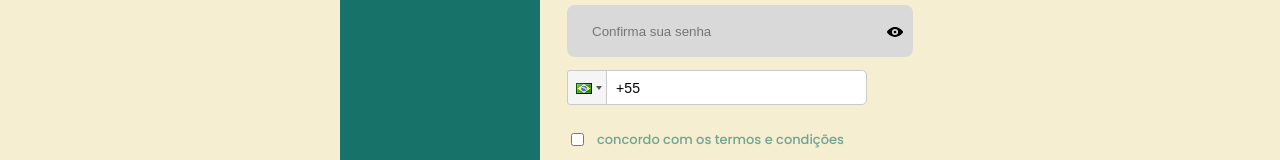
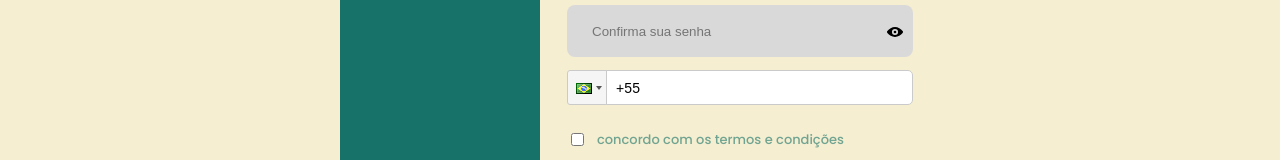
Before and after one commit to gaspartv/Freela-front, a React (Create React App) app: page /register in a window 1280 px wide. Shown: the part 450-610 px from the top of the page. Built offline with nearby package versions, Linux system fonts and the light colour scheme; no server answers; a web font is replaced by a local one.

Commit message:
Fix style modal setting

```diff
--- a/src/components/ModalAddService/styles.ts
+++ b/src/components/ModalAddService/styles.ts
@@ -13,6 +13,7 @@ export const ModalStyled = styled.div`
   z-index: 101;
   > span {
     padding: 16px;
+    width: 100%;
     > form {
       max-width: 400px;
       background-color: var(--Secondary);
@@ -20,7 +21,9 @@ export const ModalStyled = styled.div`
       flex-direction: column;
       padding: 32px;
       border-radius: 16px;
+      border: 2px solid var(--Primary-Hover);
       position: relative;
+      margin: 0 auto;
       > label {
         font-weight: 500;
         font-size: 20px;
--- a/src/components/ModalDeleteService/index.tsx
+++ b/src/components/ModalDeleteService/index.tsx
@@ -11,7 +11,7 @@ export const ModalDeleteService = () => {
     <ModalStyled>
       <span>
         <div>
-          <p>Você tem certeza que quer deletar o anuncio de serviço abaixo ?</p>
+          <p>Deletar o anuncio abaixo?</p>
           <h2>{delService[0].title}</h2>
           <div>
             <button onClick={() => deleteServiceApi(delService[0].id)}>
--- a/src/components/ModalDeleteService/styles.ts
+++ b/src/components/ModalDeleteService/styles.ts
@@ -13,6 +13,7 @@ export const ModalStyled = styled.div`
   z-index: 101;
   > span {
     padding: 16px;
+    width: 100%;
     > div {
       max-width: 400px;
       background-color: var(--Secondary);
@@ -20,9 +21,11 @@ export const ModalStyled = styled.div`
       flex-direction: column;
       padding: 32px;
       border-radius: 16px;
+      border: 2px solid var(--Primary-Hover);
       position: relative;
       gap: 12px;
       text-align: center;
+      margin: 0 auto;
       > div {
         display: flex;
         justify-content: center;
--- a/src/components/ModalEditService/index.tsx
+++ b/src/components/ModalEditService/index.tsx
@@ -1,7 +1,6 @@
 import { useContext } from "react";
 import { useForm } from "react-hook-form";
 import { yupResolver } from "@hookform/resolvers/yup";
-import { CloseIcon } from "@chakra-ui/icons";
 
 import { SettingContext } from "../../contexts/SettingContext";
 import { AddServiceSchema } from "../../validations/AddServiceSchema";
@@ -21,9 +20,6 @@ export const ModalEditService = () => {
     <ModalStyled>
       <span>
         <form onSubmit={handleSubmit(editServiceApi)}>
-          <span onClick={() => setOpenModalEdit(false)}>
-            <CloseIcon />
-          </span>
           <label>Título</label>
           <input
             type="text"
--- a/src/components/ModalEditService/styles.ts
+++ b/src/components/ModalEditService/styles.ts
@@ -13,6 +13,7 @@ export const ModalStyled = styled.div`
   z-index: 101;
   > span {
     padding: 16px;
+    width: 100%;
     > form {
       max-width: 400px;
       background-color: var(--Secondary);
@@ -20,7 +21,9 @@ export const ModalStyled = styled.div`
       flex-direction: column;
       padding: 32px;
       border-radius: 16px;
+      border: 2px solid var(--Primary-Hover);
       position: relative;
+      margin: 0 auto;
       > span {
         position: absolute;
         top: 8px;
--- a/src/components/ModalSeeMore/index.tsx
+++ b/src/components/ModalSeeMore/index.tsx
@@ -10,14 +10,16 @@ const ModalSeeMore = () => {
   let WorkFiltered = dataWorks.filter(
     (ele) => Number(ele.id) === Number(IdModal)
   );
-    console.log(WorkFiltered)
+
   return (
     <ModalStyled>
       <span>
         <h2>{WorkFiltered[0].title}</h2>
         <button onClick={() => setOpenModal(false)}>X</button>
         <h3>{WorkFiltered[0].description}</h3>
-        <div><strong>Contato:</strong> {WorkFiltered[0]?.contact}</div>
+        <div>
+          <strong>Contato:</strong> {WorkFiltered[0]?.contact}
+        </div>
       </span>
     </ModalStyled>
   );
--- a/src/components/SpanTop/style.ts
+++ b/src/components/SpanTop/style.ts
@@ -6,6 +6,7 @@ export const SpanTop = styled.span`
   left: 0;
   display: block;
   width: 100vw;
+  min-width: 300px;
   height: 1.5rem;
   background-color: var(--Primary);
   z-index: 101;
--- a/src/pages/Register/index.tsx
+++ b/src/pages/Register/index.tsx
@@ -14,6 +14,7 @@ import {
   RegisterStyled,
   BlockLogo,
   DivForm,
+  PhoneInputStyled,
 } from "./styles";
 import { LinkStyled } from "./../../components/StyledLink/styled";
 import { ViewIcon, ViewOffIcon } from "@chakra-ui/icons";
@@ -113,11 +114,9 @@ export const Register = () => {
               {errors.checkPassword && errors.checkPassword?.message}
             </ParagrafoErro>
 
-            <PhoneInput
-              isValid
-              country={"br"}
-              onChange={(phone) => setTel(phone)}
-            />
+            <div>
+              <PhoneInputStyled country={"br"} onChange={(phone) => setTel(phone)} />
+            </div>
 
             <Terms>
               <input type="checkbox" name="terms" id="terms" required />
--- a/src/pages/Register/styles.ts
+++ b/src/pages/Register/styles.ts
@@ -1,3 +1,4 @@
+import PhoneInput from "react-phone-input-2";
 import styled from "styled-components";
 import { AnimationFadeIn } from "../../styles/animation";
 
@@ -61,6 +62,7 @@ export const SectionForm = styled.section`
       display: flex;
       flex-direction: column;
       position: relative;
+      width: 100%;
       > input {
         background: var(--Input-Background);
         border-radius: 8px;
@@ -122,3 +124,9 @@ export const Terms = styled.span`
     color: var(--Primary);
   }
 `;
+
+export const PhoneInputStyled = styled(PhoneInput)`
+  .form-control {
+    width: 100%;
+  }
+`;
--- a/src/pages/Setting/styles.ts
+++ b/src/pages/Setting/styles.ts
@@ -2,6 +2,7 @@ import styled from "styled-components";
 
 export const SettingStyled = styled.div`
   max-width: 1200px;
+  min-width: 300px;
   margin: 32px auto;
 `;
 
```
